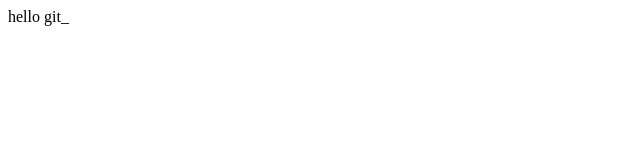
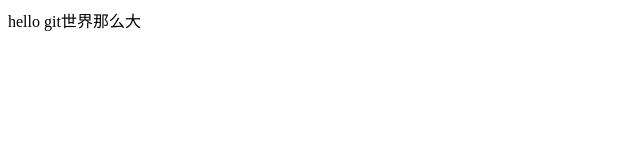
Before and after one commit to BendongZ/kede, a plain HTML site: page index.html in a window 1280 px wide. Shown: the whole page, without its empty margins (0-640 px from the left). Drawn offline with Linux system fonts and the light colour scheme.

Commit message:
在xy分支上做了修改

```diff
--- a/index.html
+++ b/index.html
@@ -6,6 +6,6 @@
 		<title></title>
 	</head>
 	<body>
-		hello git_
+		hello git世界那么大
 	</body>
 </html>
```
